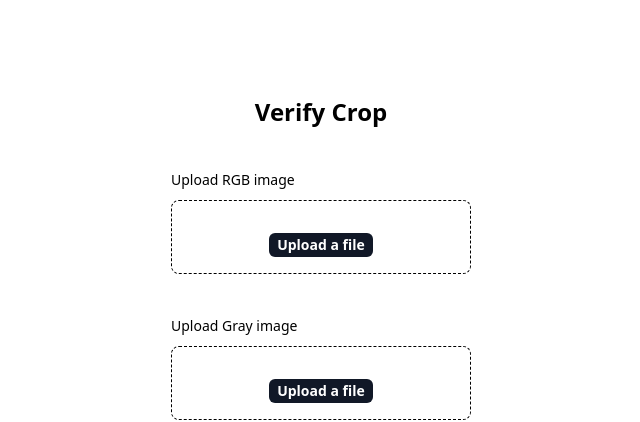
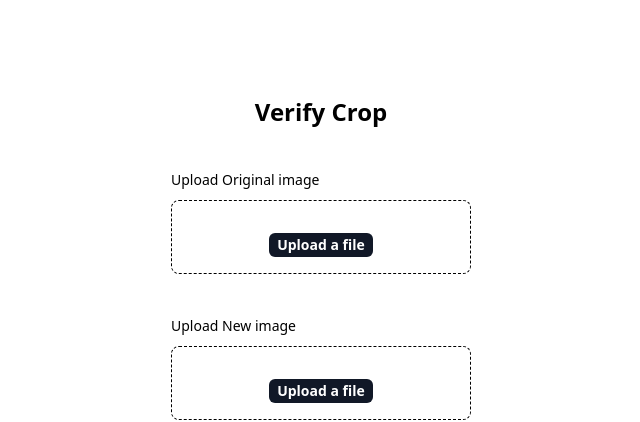
Before and after one commit to 0xrishabh/zkPic, a Next.js app: page /crop in a window 1280 px wide. Shown: the top 422 px of the page, without its empty margins (319-959 px from the left). Built offline with nearby package versions, Linux system fonts and the light colour scheme.

Commit message:
Correct the display message

```diff
--- a/src/pages/crop.tsx
+++ b/src/pages/crop.tsx
@@ -109,7 +109,7 @@ export default function Test() {
               htmlFor="cover-photo"
               className="block text-sm font-medium leading-6 text-black"
             >
-              Upload RGB image
+              Upload Original image
             </label>
             <div className="mt-2 flex justify-center rounded-lg border border-dashed border-black px-6 py-4">
               <div className="text-center">
@@ -146,7 +146,7 @@ export default function Test() {
               htmlFor="cover-photo"
               className="block text-sm font-medium leading-6 text-black"
             >
-              Upload Gray image
+              Upload New image
             </label>
             <div className="mt-2 flex justify-center rounded-lg border border-dashed border-black px-6 py-4">
               <div className="text-center">
```
